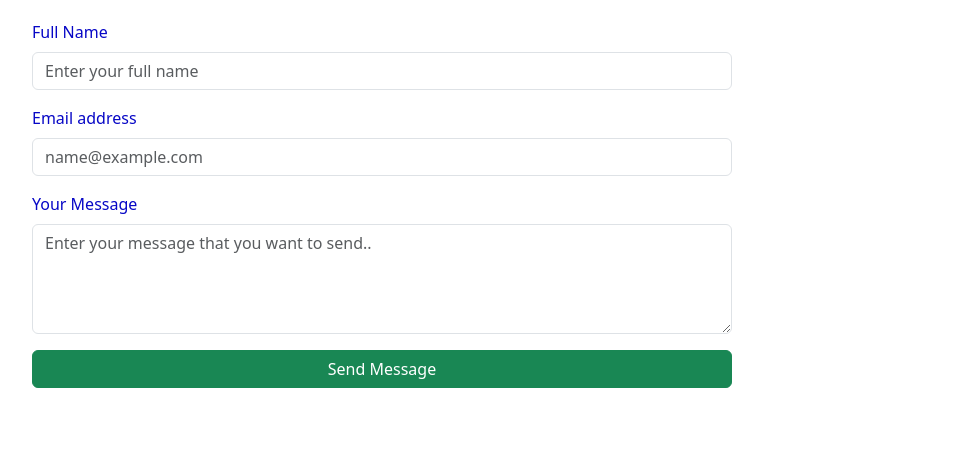
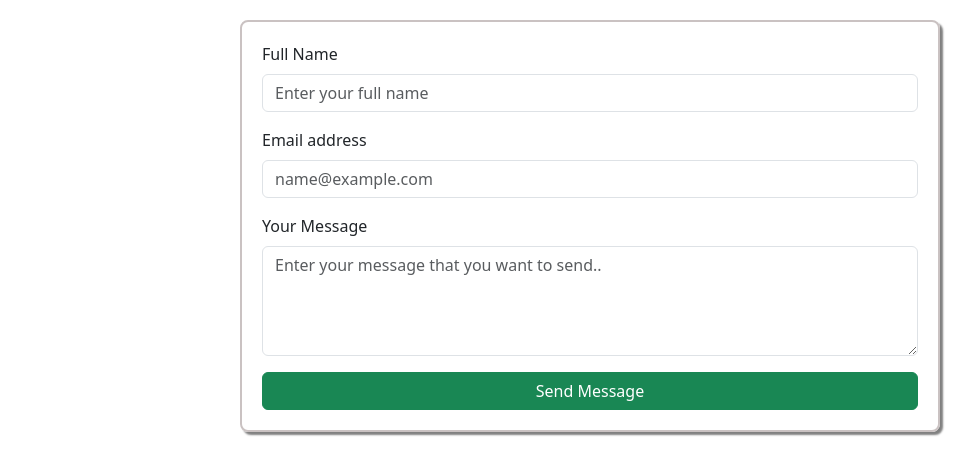
Before and after one commit to mohammedaeraf/web-design-training, a plain HTML site: page demos/contact-form-bs.html in a window 1280 px wide. Shown: the part 90-564 px from the top of the page, without its empty margins (50-1025 px from the left). Drawn offline with nearby package versions, Linux system fonts and the light colour scheme.

Commit message:
minor updates

```diff
--- a/demos/contact-form-bs.html
+++ b/demos/contact-form-bs.html
@@ -11,12 +11,11 @@
     <style>
       form {
         width: 700px;
-      }
-      .form-label {
-        color: rgb(7, 7, 198);
-      }
-      .form-control {
-        color: rgb(174, 161, 11);
+        margin: auto;
+        padding: 20px;
+        border: 2px solid rgb(202, 194, 194);
+        box-shadow: 3px 3px 2px gray;
+        border-radius: 8px;
       }
     </style>
   </head>
```
Also changed, not shown: demos/position-fixed.html (+4 -3 lines), demos/position-sticky.html (+18 -16 lines).
